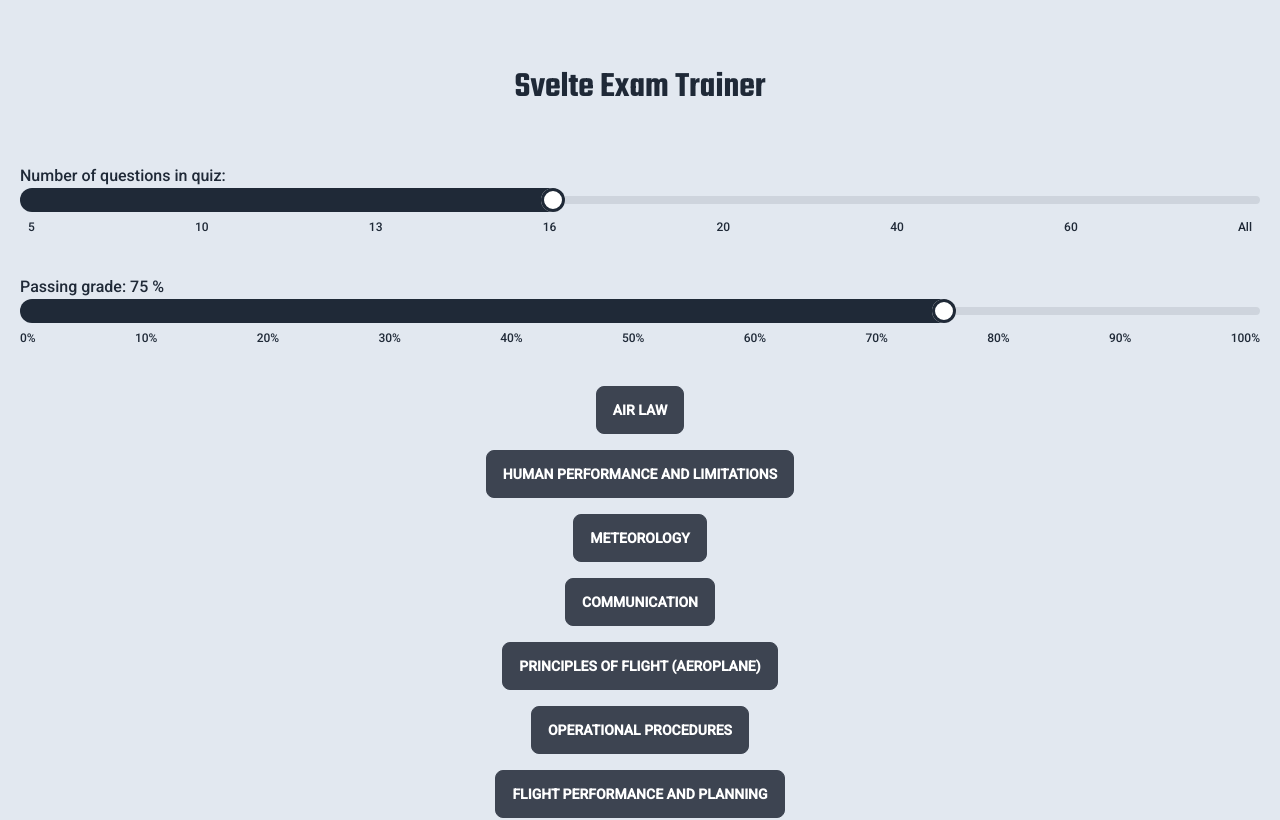
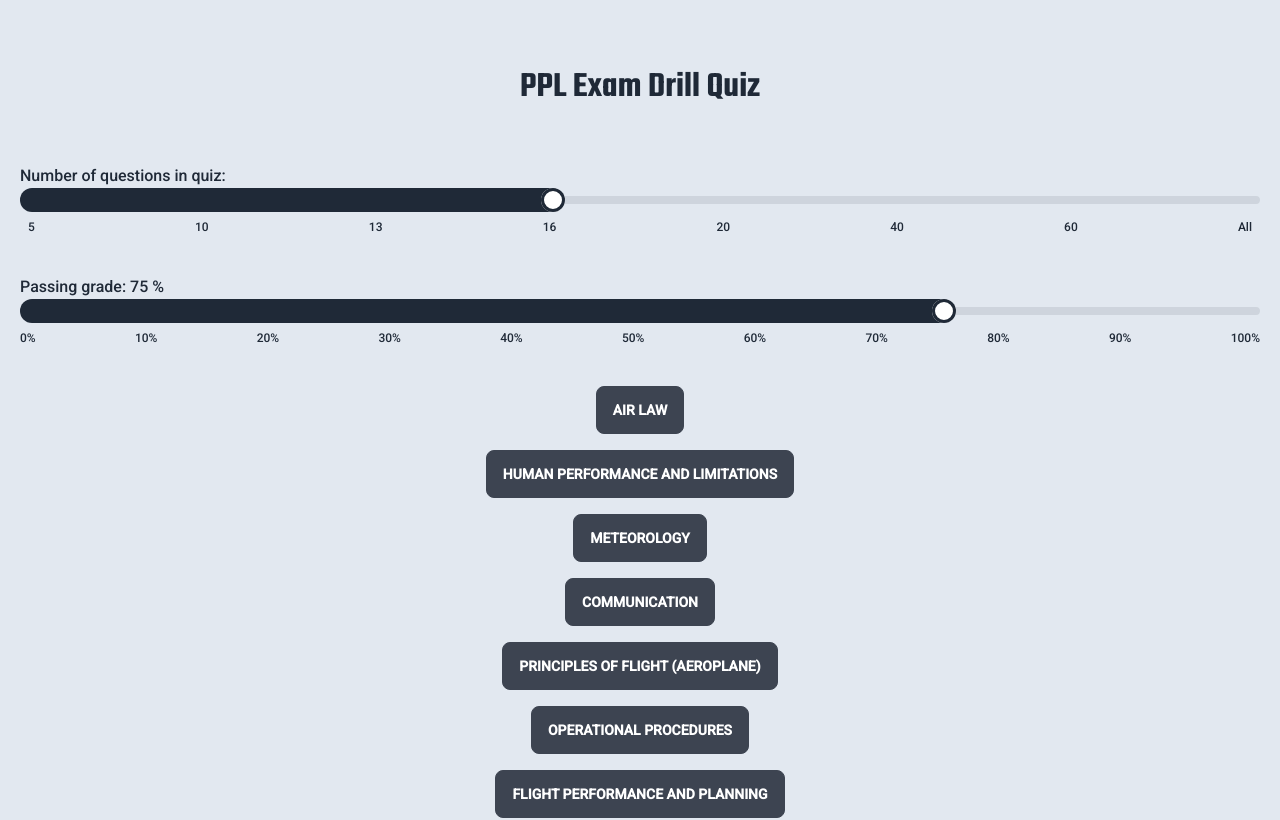
Before and after one commit to florisporro/svelte-exam-trainer, a SvelteKit app: page / in a window 1280 px wide. Shown: the top 820 px of the page. Built offline with nearby package versions, Linux system fonts and the light colour scheme.

Commit message:
PPL titles

```diff
--- a/src/app.html
+++ b/src/app.html
@@ -5,7 +5,7 @@
 	<meta charset="utf-8" />
 	<link rel="icon" href="%sveltekit.assets%/favicon.png" />
 	<meta name="viewport" content="width=device-width" />
-	<title>Svelte Exam Trainer</title>
+	<title>PPL Exam Drill Quiz</title>
 	%sveltekit.head%
 </head>
 
--- a/src/routes/+page.svelte
+++ b/src/routes/+page.svelte
@@ -76,7 +76,7 @@
 {:else}
 	<div class="quizselector pb-10">
 		<div class="h-24 py-12 mb-12">
-			<h1 class="text-4xl text-center">Svelte Exam Trainer</h1>
+			<h1 class="text-4xl text-center">PPL Exam Drill Quiz</h1>
 		</div>
 		<div class="numberOfQuestions mb-10">
 			<p>Number of questions in quiz:</p>
```
